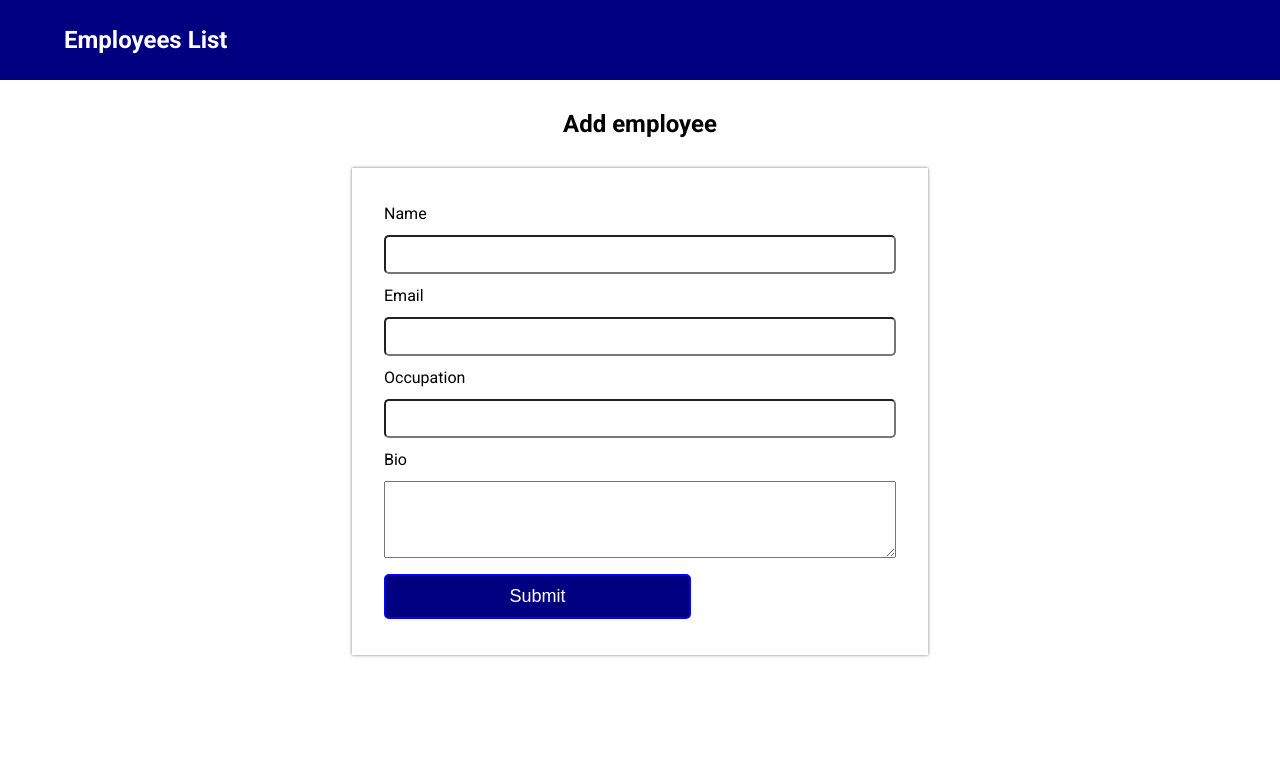
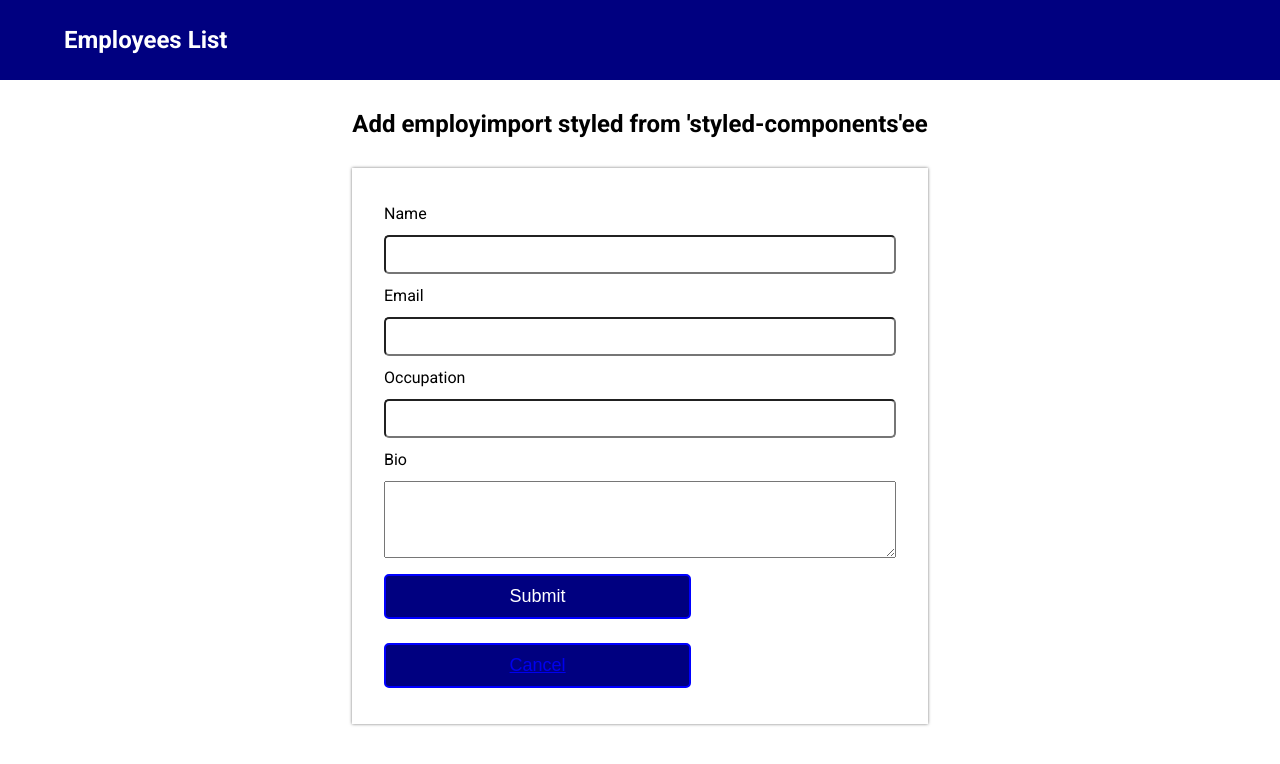
Before and after one commit to MainaMary/Redux-App, a React (Vite) app: page /addUser in a window 1280 px wide. Shown: the top 764 px of the page. Built offline with nearby package versions, Linux system fonts and the light colour scheme.

Commit message:
Make reusable global components

```diff
--- a/src/pages/AddUser.tsx
+++ b/src/pages/AddUser.tsx
@@ -1,10 +1,11 @@
 import React ,{useState, useEffect} from 'react'
 import { toast } from 'react-toastify';
-import styled from 'styled-components'
 import { Button } from '../styled'
 import { postSingleUser } from '../store/users/thunks';
 import { useDispatch } from 'react-redux';
 import { AppDispatch } from '../store';
+import { Link } from 'react-router-dom';
+import { FormWrapper, Form, CustomTextBox ,Title, CustomLabel, CustomInput} from '../styled';
 const AddUser = () => {
     const [formValues, setFormValues] = useState({
         name: '',
@@ -45,7 +46,7 @@ const AddUser = () => {
   console.log(error)
   return (
     <>
-       <Title>Add employee</Title>
+       <Title>Add employimport styled from 'styled-components'ee</Title>
 
     <FormWrapper>
     <Title>{error}</Title>
@@ -67,7 +68,13 @@ const AddUser = () => {
             <CustomLabel>Bio</CustomLabel>
             <CustomTextBox  onChange={handleTextBox} value={bio} rows={5}/>
             </div>
+            <div>
             <Button >Submit</Button>
+            <Button>
+              <Link to="/">Cancel</Link>
+            </Button>
+            </div>
+
         </Form>
     </FormWrapper>
     </>
@@ -76,38 +83,3 @@ const AddUser = () => {
 }
 
 export default AddUser
-const Title = styled.h2`
-text-align: center;
-margin: 30px 0;
-`
-const FormWrapper = styled.div`
-display: flex;
-margin-top:64px;
-justify-content: center;
-width: 45%;
-margin:auto;
-border-radius: 10px;
-@media screen and (max-width: 768px) {
-    width: 70%;
-}
-`
-const Form = styled.form`
-box-shadow: 0 0 3px #777;
-width: 100%;
-padding: 24px 32px;
-@media screen and (max-width: 768px) {
-    padding: 24px 16px;
-}
-`
-const CustomLabel = styled.label`
-display: block;
-margin: 12px 0;
-`
-const CustomInput = styled.input`
-width: 100%;
-padding: 10px 12px;
-border-radius: 5px;
-`
-const CustomTextBox = styled.textarea `
-width: 100%;
-`
--- a/src/styled.ts
+++ b/src/styled.ts
@@ -18,3 +18,42 @@ export const Button = styled.button.attrs(
     width: ${(props) => (props.primary ? "100%" : "100%")};
   }
 `;
+export const Title = styled.h2`
+text-align: center;
+margin: 30px 0;
+`
+export const FormWrapper = styled.div`
+display: flex;
+margin-top:64px;
+justify-content: center;
+width: 45%;
+margin:auto;
+border-radius: 10px;
+@media screen and (max-width: 768px) {
+    width: 70%;
+}
+`
+export const Form = styled.form`
+box-shadow: 0 0 3px #777;
+width: 100%;
+padding: 24px 32px;
+@media screen and (max-width: 768px) {
+    padding: 24px 16px;
+}
+`
+export const CustomLabel = styled.label`
+display: block;
+margin: 12px 0;
+`
+export const CustomInput = styled.input`
+width: 100%;
+padding: 10px 12px;
+border-radius: 5px;
+`
+export const CustomTextBox = styled.textarea `
+width: 100%;
+`
+export const ButtonWrap = styled.div`
+display:flex;
+justify-content:space-between;
+`
```
